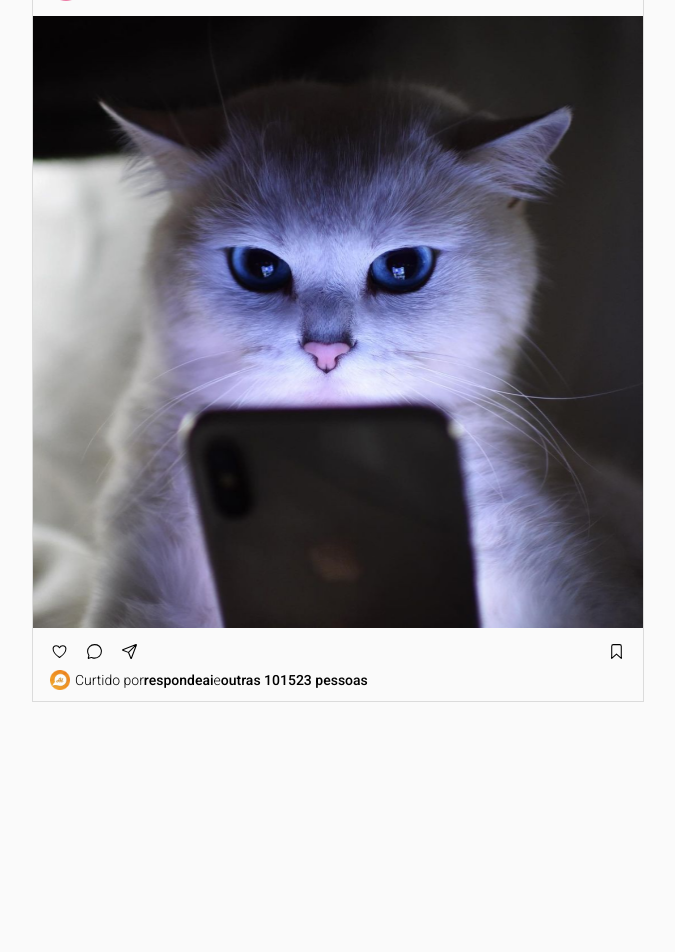
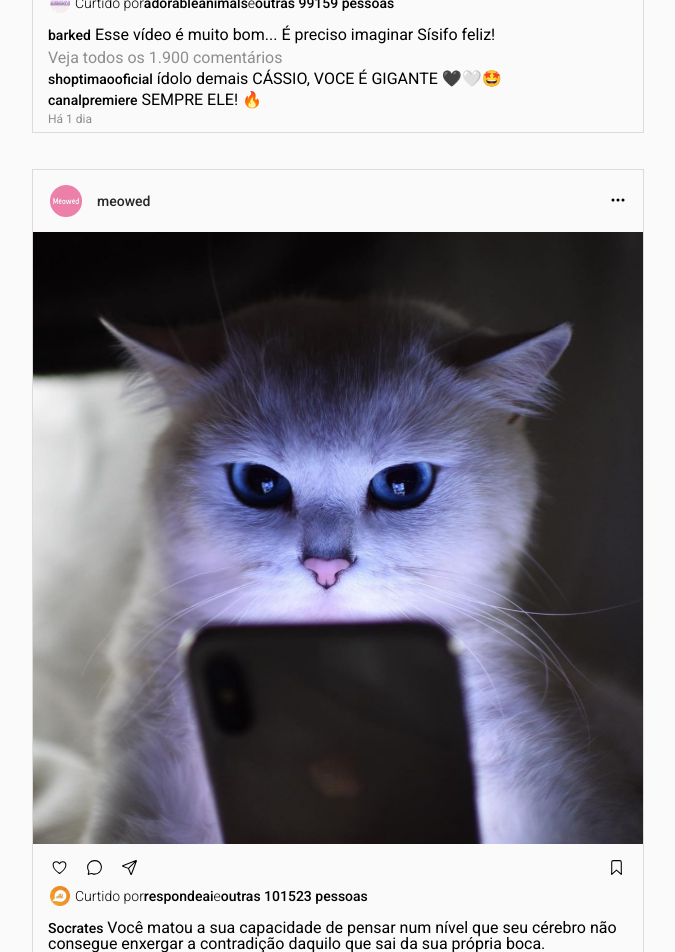
Before and after one commit to mateuspit/projeto7-instagramreact, a React (Create React App) app: page / in a window 1280 px wide. Shown: the part 1848-2800 px from the top of the page, without its empty margins (136-811 px from the left). Before the commit the page ends 2586 px from the top, so only its background shows below. Built offline with nearby package versions, Linux system fonts and the light colour scheme.

Commit message:
Adding comments, next: inputand button

```diff
--- a/public/css/style.css
+++ b/public/css/style.css
@@ -5,6 +5,33 @@
 body{
     background-color: #FAFAFA;
 }
+
+.comentariosPosts{
+
+    font-family: 'Roboto', sans-serif;
+}
+
+.postTime{
+    color: #8e8e8e;
+    font-size: 12px;
+}
+
+.seeComments{
+    margin-bottom: 2px;
+    margin-top: 7px;
+    color: #8e8e8e;
+}
+
+.legenda{
+    margin-top: 5px;
+}
+
+.comentariosPosts{
+    margin-left: 15px;
+    margin-right: 17px;
+}
+
+
 
 :root{
     --borders-gray: #dbdbdb;
@@ -363,10 +390,22 @@ span{
     height: auto;
 }
 
+.comentariosPosts span{
+    font-size: 14px;
+    font-weight: 500;
+}
+
+.postTime{
+    color: #8e8e8e;
+    font-size: 12px;
+    margin-top: 5px;
+    margin-bottom: 7px;
+}
+
 .post{
     border: solid 1px var(--borders-gray);
     width: 612px;
-    height: 749px;
+    height: auto;
     margin-top: 24px;
     margin-bottom: 36px;
 }
--- /dev/null
+++ b/src/components/Comentarios.jsx
@@ -0,0 +1,29 @@
+import React from "react";
+
+export default function Comentarios(props) {
+    // console.log(props);
+    return (
+
+        <div class="comentariosPosts">
+            <div class="comentarios">
+                <p class="legenda">
+                    <span>{props.authorPost}</span> {props.subtitle}
+                </p>
+                <p class="seeComments">
+                    {props.commentsNumber}
+                </p>
+                <p class="legenda">
+                    <span>{props.authorComment1}</span> {props.comment1}
+                </p>
+                <p class="legenda">
+                    <span>{props.authorComment2}</span> {props.comment2}
+                </p>
+            </div>
+            <div class="tempo">
+                <p class="postTime">
+                    {props.postTime}
+                </p>
+            </div>
+        </div>
+    );
+}
--- a/src/components/Post.jsx
+++ b/src/components/Post.jsx
@@ -1,6 +1,40 @@
 import React from "react"
+import Comentarios from "./Comentarios"
 
 export default function Post(props){
+
+    // const staticCommentsData = [
+    //     {
+    //         authorPost: "meowed",
+    //         subtitle: "É verdade que Einstein era evangélico?",
+    //         commentsNumber: "Veja todos os 1.506 comentários",
+    //         authorComment1: "nabail.azhim",
+    //         comment1: "I see no difference",
+    //         authorComment2: "bennysedana",
+    //         comment2: "Cinderella after eat junk food everyday",
+    //         postTime: "Há 11 horas"
+    //     },
+    //     {
+    //         authorPost: "barked",
+    //         subtitle: "Esse vídeo é muito bom... É preciso imaginar Sísifo feliz!",
+    //         commentsNumber: "Veja todos os 1.900 comentários",
+    //         authorComment1: "shoptimaooficial",
+    //         comment1: "ídolo demais CÁSSIO, VOCE É GIGANTE 🖤🤍🤩",
+    //         authorComment2: "canalpremiere",
+    //         comment2: "SEMPRE ELE! 🔥",
+    //         postTime: "Há 1 dia"
+    //     },
+    //     {
+    //         authorPost: "Socrates",
+    //         subtitle: "Você matou a sua capacidade de pensar num nível que seu cérebro não consegue enxergar a contradição daquilo que sai da sua própria boca.",
+    //         commentsNumber: "Veja todos os 69.666 comentários",
+    //         authorComment1: "gifsgalerahumanas",
+    //         comment1: "Como a filosofia explica o fracasso do webnamoro?",
+    //         authorComment2: "Eu",
+    //         comment2: "Se você leu isso manda '1' para mim no discord: Mateus Barcelos#3884",
+    //         postTime: "Há 2 meses"
+    //     }
+    // ];
 
     const [savePostButtonMode, setSavePostButtonMode] = React.useState("bookmark-outline");
     const [likePostButtonMode, setLikePostButtonMode] = React.useState("heart-outline");
@@ -54,13 +88,8 @@ export default function Post(props){
         setTimeout(() => {setAnimationHeart("none")}, 1000);
     }
     return(
-        // imageUser : "./assets/meowed 1.png",
-        // title : "meowed",
-        // photo: "./assets/gato-telefone 1.png",
-        // whoLikeIcon: "./assets/respondeai 1.png",
-        // whoLikeUser: "respondeai",
-        // likes: "101523"
-        <div data-test="post" class="post">
+        // <div data-test="post" class="post">
+        <>
             <div class="post-header">
                 <div class="post-user-data">
                     <img src={props.imageUser} alt="" width="100px"/>
@@ -90,7 +119,19 @@ export default function Post(props){
                 <img src={props.whoLikeIcon}  alt="" width="100px"/>
                 <p  >Curtido por <span> {props.whoLikeUser}  </span> e <span data-test="likes-number"> outras {likePostNumber}  pessoas </span></p>
             </div>
-        </div>
+            {/* <Comentarios
+                authorPost={staticCommentsData[0].authorPost}
+                subtitle={staticCommentsData[0].subtitle}
+                commentsNumber={staticCommentsData[0].commentsNumber}
+                authorComment1={staticCommentsData[0].authorComment1}
+                comment1={staticCommentsData[0].comment1}
+                authorComment2={staticCommentsData[0].authorComment2}
+                comment2={staticCommentsData[0].comment2}
+                postTime={staticCommentsData[0].postTime}
+            /> */}
+
+        </>
+
     );
 
 }
--- a/src/components/Posts.jsx
+++ b/src/components/Posts.jsx
@@ -1,36 +1,62 @@
 import Post from "./Post"
+import Comentarios from "./Comentarios"
 
-const postsStatic = [
+const postsStaticData = [
     {
-        imageUser : "./assets/meowed 1.png",
-        title : "meowed",
+        imageUser: "./assets/meowed 1.png",
+        title: "meowed",
         photo: "./assets/gato-telefone 1.png",
         whoLikeIcon: "./assets/respondeai 1.png",
         whoLikeUser: "respondeai",
-        likes: 101523
+        likes: 101523,
+        authorPost: "meowed",
+        subtitle: "É verdade que Einstein era evangélico?",
+        commentsNumber: "Veja todos os 1.506 comentários",
+        authorComment1: "nabail.azhim",
+        comment1: "I see no difference",
+        authorComment2: "bennysedana",
+        comment2: "Cinderella after eat junk food everyday",
+        postTime: "Há 11 horas"
     },
     {
-        imageUser : "./assets/barked 2.png",
-        title : "barked",
+        imageUser: "./assets/barked 2.png",
+        title: "barked",
         photo: "./assets/dog 1.png",
         whoLikeIcon: "./assets/adorableanimals 2.png",
         whoLikeUser: "adorableanimals",
-        likes: 99159
+        likes: 99159,
+        authorPost: "barked",
+        subtitle: "Esse vídeo é muito bom... É preciso imaginar Sísifo feliz!",
+        commentsNumber: "Veja todos os 1.900 comentários",
+        authorComment1: "shoptimaooficial",
+        comment1: "ídolo demais CÁSSIO, VOCE É GIGANTE 🖤🤍🤩",
+        authorComment2: "canalpremiere",
+        comment2: "SEMPRE ELE! 🔥",
+        postTime: "Há 1 dia"
     },
     {
-        imageUser : "./assets/meowed 1.png",
-        title : "meowed",
+        imageUser: "./assets/meowed 1.png",
+        title: "meowed",
         photo: "./assets/gato-telefone 1.png",
         whoLikeIcon: "./assets/respondeai 1.png",
         whoLikeUser: "respondeai",
-        likes: 101523
+        likes: 101523,
+        authorPost: "Socrates",
+        subtitle: "Você matou a sua capacidade de pensar num nível que seu cérebro não consegue enxergar a contradição daquilo que sai da sua própria boca.",
+        commentsNumber: "Veja todos os 69.666 comentários",
+        authorComment1: "gifsgalerahumanas",
+        comment1: "Como a filosofia explica o fracasso do webnamoro?",
+        authorComment2: "Eu",
+        comment2: "Se você leu isso manda '1' para mim no discord: Mateus Barcelos#3884",
+        postTime: "Há 2 meses"
     }
 ]
 
-export default function Posts(){
-    return(
+export default function Posts() {
+    return (
         <div class="posts">
-            {postsStatic.map(elementoPostStatic => (
+            {postsStaticData.map(elementoPostStatic => (
+                <div data-test="post" class="post">
                     <Post
                         imageUser={elementoPostStatic.imageUser}
                         title={elementoPostStatic.title}
@@ -39,6 +65,17 @@ export default function Posts(){
                         whoLikeUser={elementoPostStatic.whoLikeUser}
                         likes={elementoPostStatic.likes}
                     />
+                    <Comentarios
+                        authorPost={elementoPostStatic.authorPost}
+                        subtitle={elementoPostStatic.subtitle}
+                        commentsNumber={elementoPostStatic.commentsNumber}
+                        authorComment1={elementoPostStatic.authorComment1}
+                        comment1={elementoPostStatic.comment1}
+                        authorComment2={elementoPostStatic.authorComment2}
+                        comment2={elementoPostStatic.comment2}
+                        postTime={elementoPostStatic.postTime}
+                    />
+                    </div >
                 ))}
                 </div>
             );
```
Lines whose indentation alone changed are shown as unchanged.
